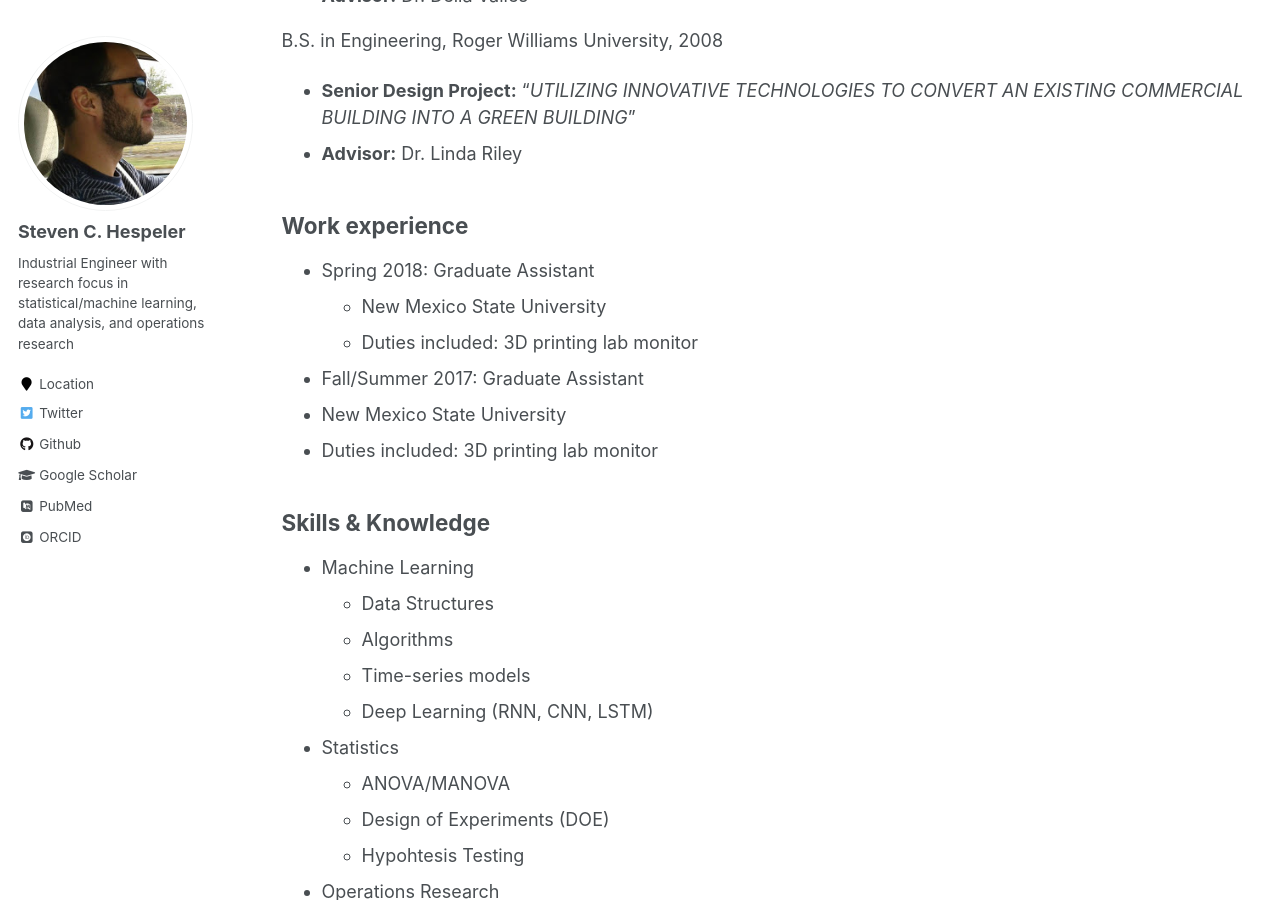
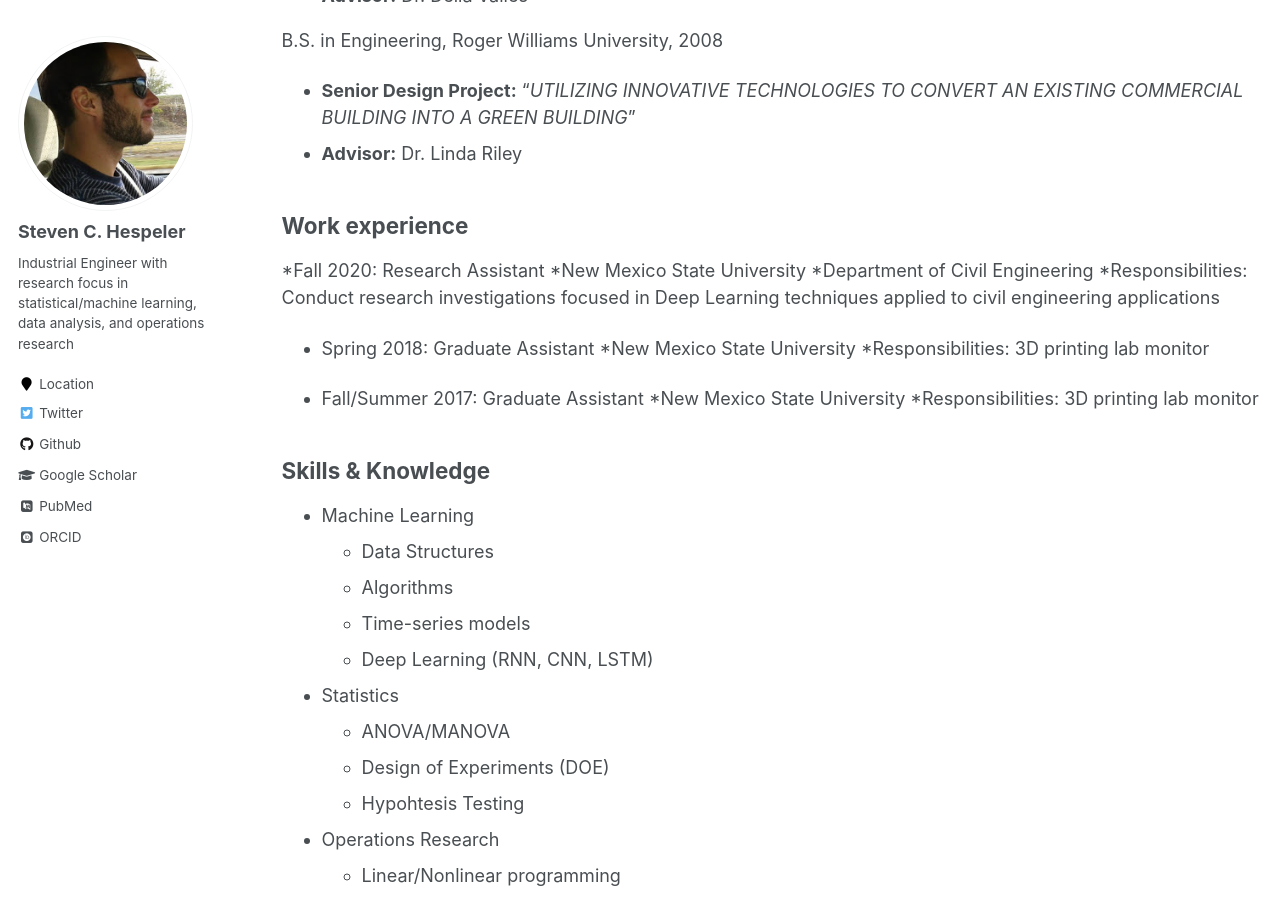
Before and after one commit to Tov-Nephesh/Tov-Nephesh.github.io, a Jekyll site: the page built from _pages/cv.md, in a window 1280 px wide and 900 px high, scrolled down 628 px. Built offline with Jekyll 4.4.1, drawn with Linux system fonts in a browser that asks for light colours; some web fonts are replaced.

Commit message:
Update cv.md

```diff
--- a/_pages/cv.md
+++ b/_pages/cv.md
@@ -31,13 +31,18 @@ B.S. in Engineering, Roger Williams University, 2008
 
 Work experience
 -----
+*Fall 2020: Research Assistant
+  *New Mexico State University
+  *Department of Civil Engineering
+  *Responsibilities: Conduct research investigations focused in Deep Learning techniques applied to civil engineering applications
+
 * Spring 2018: Graduate Assistant
-  * New Mexico State University
-  * Duties included: 3D printing lab monitor
+  *New Mexico State University
+  *Responsibilities: 3D printing lab monitor
 
 * Fall/Summer 2017: Graduate Assistant
- * New Mexico State University
- * Duties included: 3D printing lab monitor
+ *New Mexico State University
+ *Responsibilities: 3D printing lab monitor
 
 Skills & Knowledge
 -----
```
